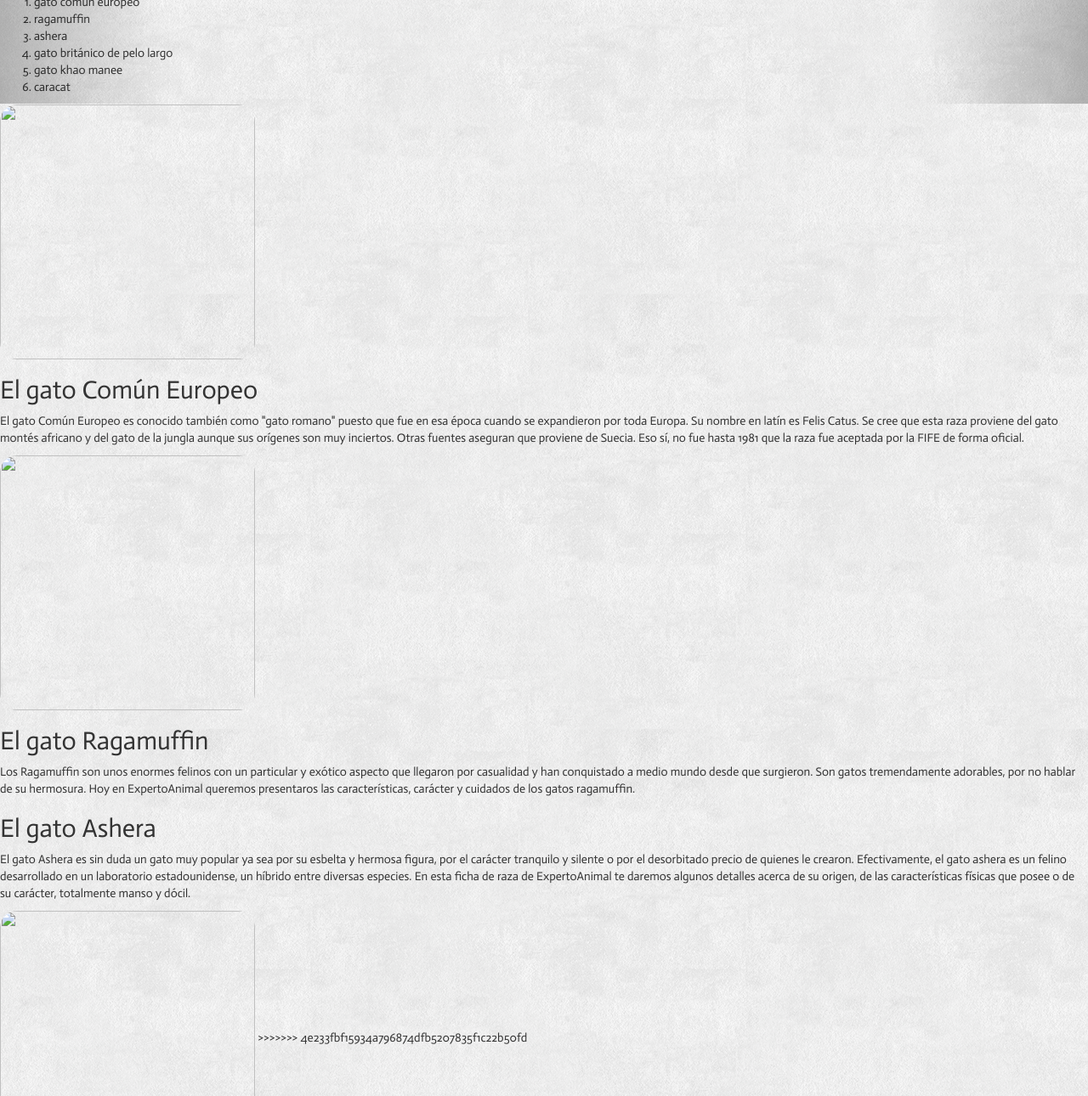
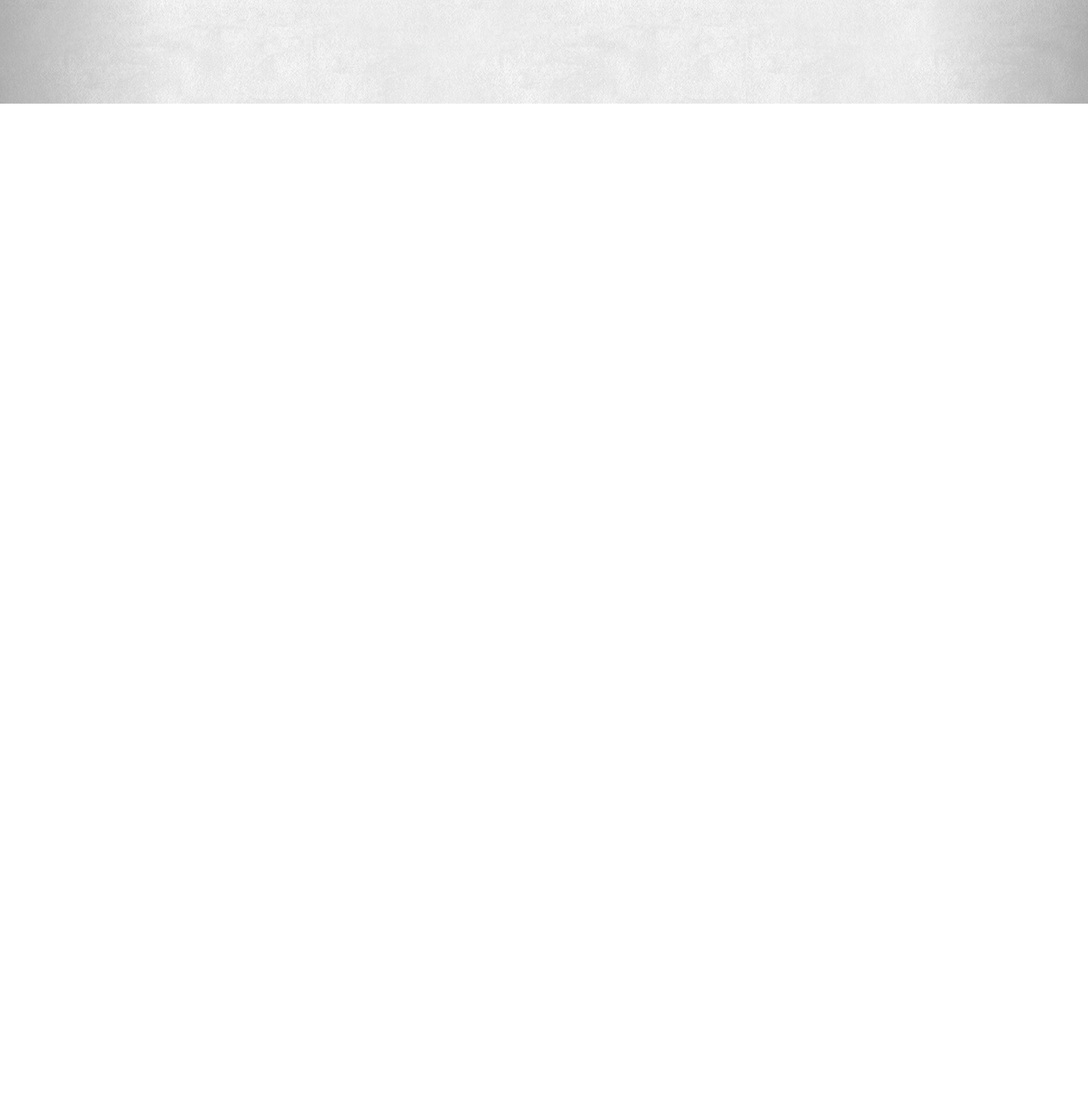
Before and after one commit to bateloid/Clase_06-07-2020, a plain HTML site: page index.html in a window 1280 px wide. Shown: the part 678-1968 px from the top of the page at 85% size. After the commit the page ends 800 px from the top, so only its background shows below. Drawn offline with Linux system fonts and the light colour scheme; a web font is replaced by a local one.

Commit message:
Update index.html

```diff
--- a/index.html
+++ b/index.html
@@ -105,50 +105,3 @@
     <script src="js/bootshape.js"></script>
   </body>
 </html>
-=======
-<!DOCTYPE html>
-<html>
-<head>
-	<meta charset="utf-8">
-	<title>página 3 sitio gatos</title>
-  <link href="style.css" rel="stylesheet" type="text/css">
-</head>
-
-<body>
-<h1>Algunos tipos de gatos</h1>
-
-<ol>
-  <li>gato común europeo</li>
-  <li>ragamuffin</li>
-  <li>ashera</li>
-  <li>gato británico de pelo largo</li>
-  <li>gato khao manee</li>
-  <li>caracat</li>
-</ol>
-
-<a href="https://es.wikipedia.org/wiki/Gato_com%C3%BAn_europeo">
- <img src="imagenes/gato-comun-europeo.jpg">
-</a>
-
- <h2>El gato Común Europeo</h2>
- <p>El gato Común Europeo es conocido también como "gato romano" puesto que fue en esa época cuando se expandieron por toda Europa. Su nombre en latín es Felis Catus. Se cree que esta raza proviene del gato montés africano y del gato de la jungla aunque sus orígenes son muy inciertos. Otras fuentes aseguran que proviene de Suecia. Eso sí, no fue hasta 1981 que la raza fue aceptada por la FIFE de forma oficial.
- </p>
-
- <a href="https://en.wikipedia.org/wiki/Ragamuffin_cat">
-  <img src="imagenes/gato-ragamuffin.jpg">
- </a>
-
- <h2>El gato Ragamuffin</h2>
- <p>Los Ragamuffin son unos enormes felinos con un particular y exótico aspecto que llegaron por casualidad y han conquistado a medio mundo desde que surgieron. Son gatos tremendamente adorables, por no hablar de su hermosura. Hoy en ExpertoAnimal queremos presentaros las características, carácter y cuidados de los gatos ragamuffin.
- </p>
-
-<h2>El gato Ashera</h2>
-<p>El gato Ashera es sin duda un gato muy popular ya sea por su esbelta y hermosa figura, por el carácter tranquilo y silente o por el desorbitado precio de quienes le crearon. Efectivamente, el gato ashera es un felino desarrollado en un laboratorio estadounidense, un híbrido entre diversas especies.
-
-En esta ficha de raza de ExpertoAnimal te daremos algunos detalles acerca de su origen, de las características físicas que posee o de su carácter, totalmente manso y dócil.
-</p>
-
-<a href="https://pt.wikipedia.org/wiki/Ashera">
-  <img src="imagenes/gato-ashera.jpg">
- </a>
->>>>>>> 4e233fbf15934a796874dfb5207835f1c22b50fd
```
